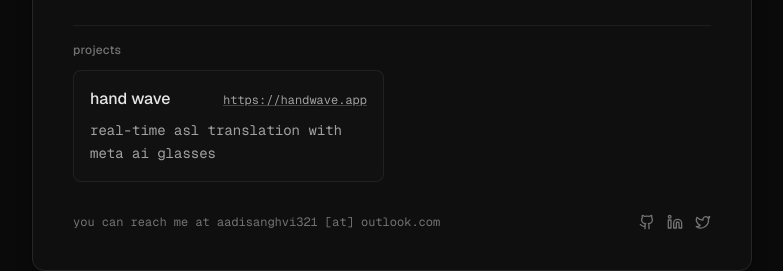
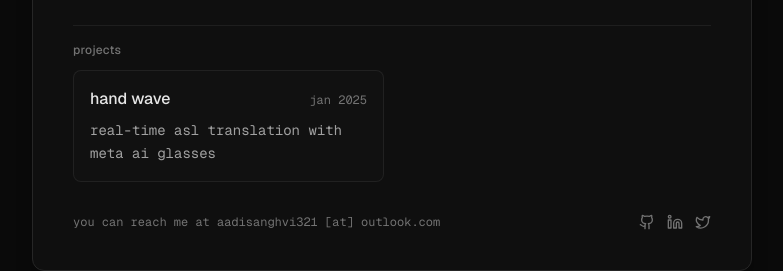
Before and after one commit to sinarck/portfolio, a React (Vite) app: page / in a window 1280 px wide. Shown: the part 386-657 px from the top of the page, without its empty margins (248-1031 px from the left). Built offline with nearby package versions, Linux system fonts and the light colour scheme.

Commit message:
feat: restructured `project` card rendering

```diff
--- a/src/components/projects.tsx
+++ b/src/components/projects.tsx
@@ -14,6 +14,7 @@ export default function Projects({ items }: { items: ProjectItem[] }) {
             name={project.name}
             description={project.description}
             link={project.link}
+            date={project.date}
           />
         ))}
       </div>
--- a/src/components/ui/project-card.tsx
+++ b/src/components/ui/project-card.tsx
@@ -2,31 +2,51 @@ type ProjectCardProps = {
   name: string;
   description: string;
   link?: string;
+  date?: Date;
 };
+
+function formatDate(d?: Date): string | null {
+  if (!d || Number.isNaN(d.getTime())) return null;
+  try {
+    return new Intl.DateTimeFormat(undefined, {
+      year: "numeric",
+      month: "short",
+    }).format(d);
+  } catch {
+    return d.toISOString().slice(0, 7);
+  }
+}
 
 export default function ProjectCard({
   name,
   description,
   link,
+  date,
 }: ProjectCardProps) {
+  const Wrapper = (link
+    ? "a"
+    : "div") as unknown as keyof JSX.IntrinsicElements;
+  const wrapperProps = link
+    ? { href: link, target: "_blank", rel: "noreferrer" }
+    : {};
+
   return (
-    <div className="rounded-lg border border-neutral-800/80 bg-neutral-900/30 p-4 transition-colors hover:border-neutral-700">
+    // @ts-expect-error polymorphic wrapper
+    <Wrapper
+      {...(wrapperProps as any)}
+      className="rounded-lg border border-neutral-800/80 bg-neutral-900/30 p-4 transition-colors hover:border-neutral-700 focus:outline-none focus:ring-1 focus:ring-neutral-700"
+    >
       <div className="flex items-baseline justify-between gap-2">
         <div className="font-sans font-medium text-neutral-200">{name}</div>
-        {link && (
-          <a
-            href={link}
-            target="_blank"
-            rel="noreferrer"
-            className="text-xs underline decoration-neutral-700 hover:decoration-neutral-400 text-neutral-400 break-all"
-          >
-            {link}
-          </a>
+        {formatDate(date) && (
+          <div className="text-xs text-neutral-500 tabular-nums">
+            {formatDate(date)}
+          </div>
         )}
       </div>
       <p className="mt-2 text-sm leading-relaxed text-neutral-400">
         {description}
       </p>
-    </div>
+    </Wrapper>
   );
 }
--- a/src/config/portfolio.ts
+++ b/src/config/portfolio.ts
@@ -11,11 +11,12 @@ export const portfolioData: PortfolioData = {
       name: "hand wave",
       description: "real-time asl translation with meta ai glasses",
       link: "https://handwave.app",
+      date: new Date("2025-01-01"),
     },
   ],
   skills: [],
   email: "aadisanghvi321@outlook.com",
-  github: "https://github.com/yourhandle",
+  github: "https://github.com/sinarck",
   linkedin: "https://www.linkedin.com/in/aadisanghvi/",
   twitter: "https://twitter.com/aadisanghvii",
 };
--- a/src/types/portfolio.ts
+++ b/src/types/portfolio.ts
@@ -9,6 +9,7 @@ export type ProjectItem = {
   name: string;
   description: string;
   link?: string;
+  date?: Date;
 };
 
 export type PortfolioData = {
```
